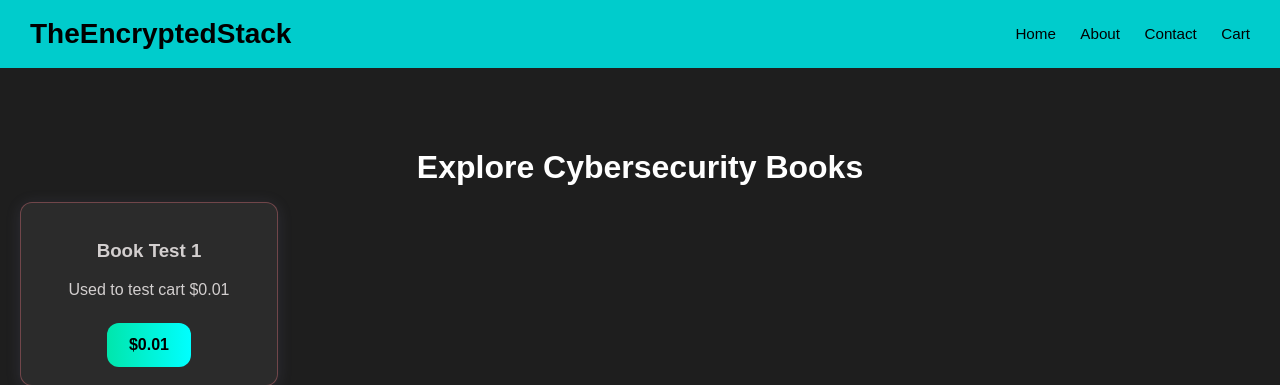
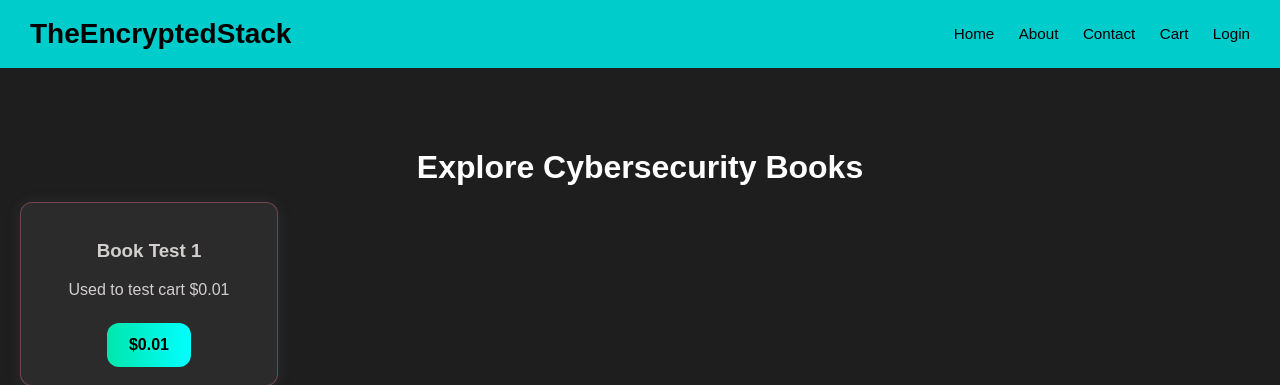
Before and after one commit to ANUB1S-xio/EncryptedStack, a PHP site: page / in a window 1280 px wide. Shown: the top 385 px of the page. Run offline with PHP 8.4, Linux system fonts and the light colour scheme; data that the repository does not hold is empty.

Commit message:
Update index.php

```diff
--- a/index.php
+++ b/index.php
@@ -67,6 +67,7 @@
           <a href="#">About</a>
           <a href="#">Contact</a>
           <a href="mycart.php">Cart</a>
+          <a href="/.auth/login/github">Login</a>
       </div>
   </nav>
   <main>
```
